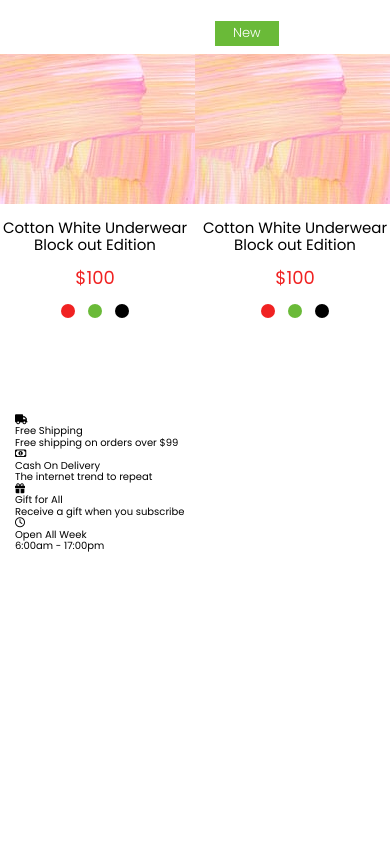
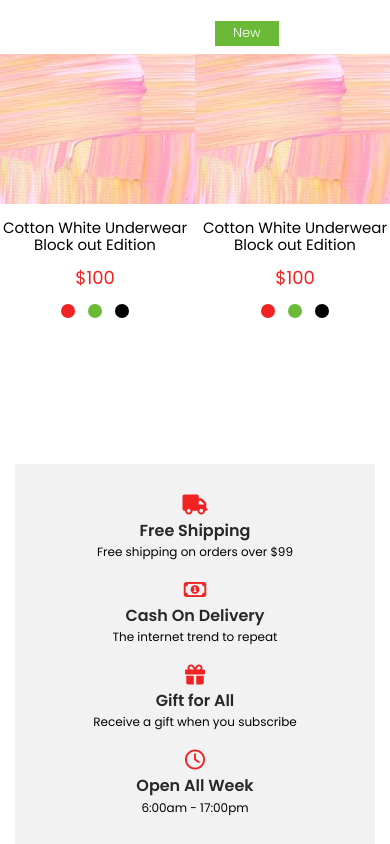
Before and after one commit to brett-powers/Modaz2, a plain HTML site: page index.html in a window 390 px wide. Shown: the part 5612-6456 px from the top of the page. Before the commit the page ends 6165 px from the top, so only its background shows below. Drawn offline with Linux system fonts and the light colour scheme.

Commit message:
Add styles for offers section. Icon and font sizes margin and padding. responsive for larger screens.

```diff
--- a/CSS/styles.css
+++ b/CSS/styles.css
@@ -501,3 +501,42 @@ a {
     width: 10rem;
   }
 }
+/*Offers*/
+.offer {
+  background: var(--color-background-light);
+  display: grid;
+  grid-template-rows: repeat(4, 0.5fr);
+  justify-content: center;
+  margin-top: 50px;
+  padding: 2rem 0;
+  text-align: center;
+}
+.offer__container {
+  margin: 1rem;
+}
+.offer__icon {
+  font-size: 20px;
+  color: var(--color-primary);
+}
+.offer__text {
+  font-size: 1.6rem;
+  font-weight: 600;
+  color: var(--color-secondary);
+  margin: 0.5rem;
+  cursor: pointer;
+  transition: color 0.3s;
+}
+.offer__text:hover {
+  color: var(--color-primary);
+}
+.offer__info {
+  font-size: 1.2rem;
+}
+@media screen and (min-width: 675px) {
+  .offer {
+    display: flex;
+  }
+  .offer__container {
+    margin: 0 2rem;
+  }
+}
```
